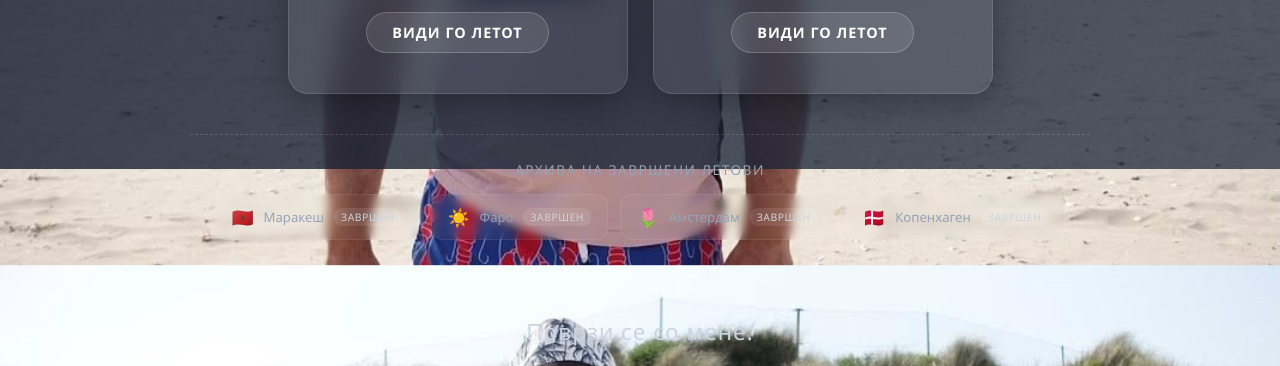
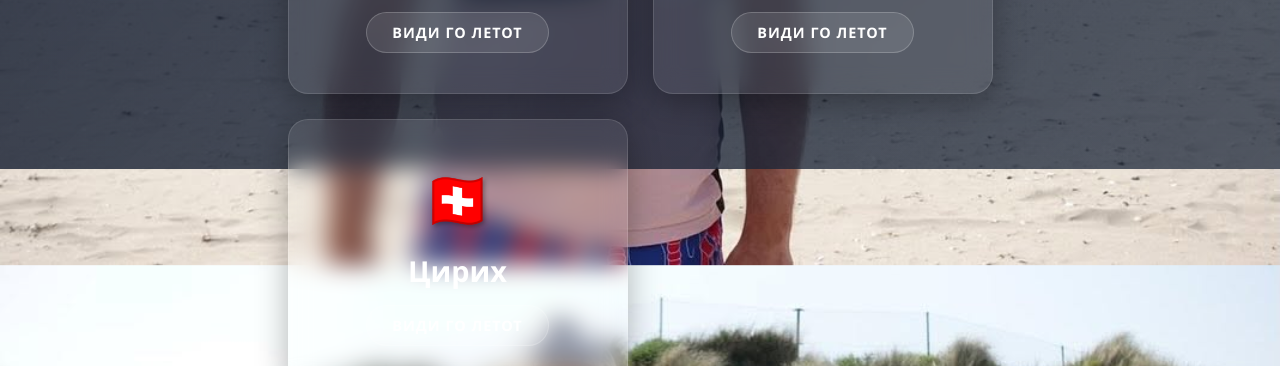
Before and after one commit to ilijalazaroviki/ilijalazaroviki.github.io, a plain HTML site: page index.html in a window 1280 px wide. Shown: the part 631-997 px from the top of the page. Drawn offline with Linux system fonts and the light colour scheme.

Commit message:
Update index.html

```diff
--- a/index.html
+++ b/index.html
@@ -145,6 +145,9 @@
 
         .card.milano:hover { border-color: rgba(56, 189, 248, 0.5); }
         .card.milano:hover span { background: #38bdf8; color: #0f172a; border-color: #38bdf8; }
+
+        .card.zurich:hover { border-color: rgba(52, 211, 153, 0.5); }
+        .card.zurich:hover span { background: #34d399; color: #022c22; border-color: #34d399; }
 
         /* СТИЛОВИ ЗА АРХИВАТА */
         .archive-section {
@@ -311,6 +314,11 @@
                 <h3>Берлин</h3>
                 <span>Види го летот</span>
             </a>
+            <a href="https://ilijalazaroviki.github.io/LetZurich2027/" class="card zurich">
+                <div class="icon">🇨🇭</div>
+                <h3>Цирих</h3>
+                <span>Види го летот</span>
+            </a>
         </div>
 
         <!-- Архива за завршени летови -->
```
